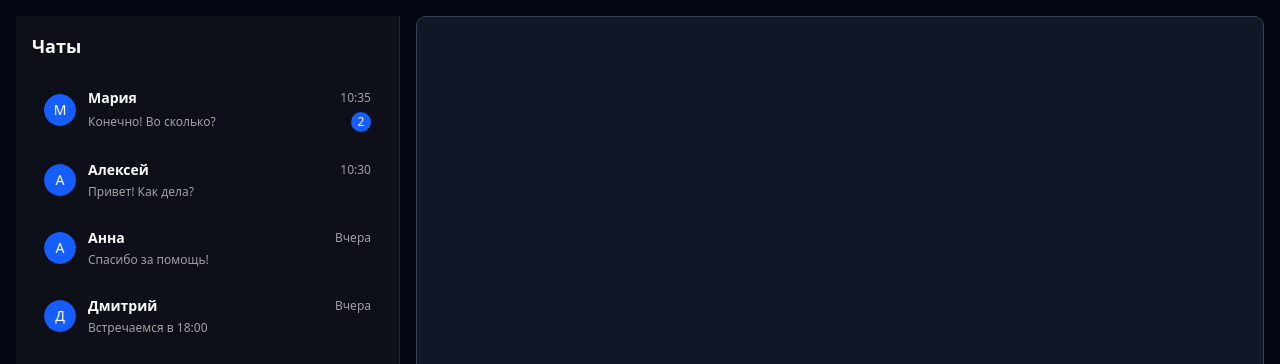
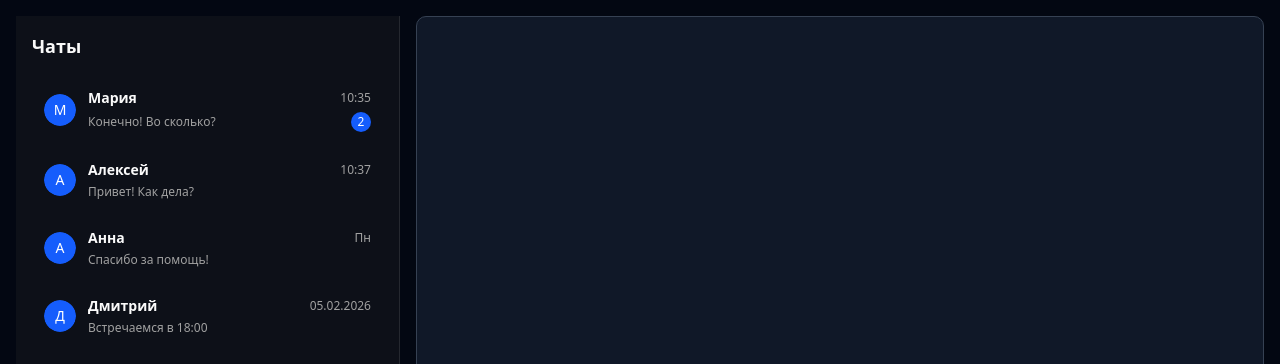
Before and after one commit to GalkinAlexeyAndreevich/chat-next-js, a Next.js app: page / in a window 1280 px wide. Shown: the top 364 px of the page. Built offline with nearby package versions, Linux system fonts and the light colour scheme.

Commit message:
refactor: change data for mock

```diff
--- a/features/chat/mocks/data.ts
+++ b/features/chat/mocks/data.ts
@@ -1,30 +1,40 @@
-import type { Chat, Message } from "../types"
+import type { Message } from "@/shared/types"
+import type { Chat } from "../types"
+import { formatChatTimestamp } from "@/features/messages"
+
+const now = new Date()
+const today2 = new Date(now.getFullYear(), now.getMonth(), now.getDate(), 10, 33)
+const today3 = new Date(now.getFullYear(), now.getMonth(), now.getDate(), 10, 35)
+const today4 = new Date(now.getFullYear(), now.getMonth(), now.getDate(), 10, 36)
+const today5 = new Date(now.getFullYear(), now.getMonth(), now.getDate(), 10, 37)
+const yesterday = new Date(now.getFullYear(), now.getMonth(), now.getDate() - 1, 15, 0)
+const lastWeek = new Date(now.getFullYear(), now.getMonth(), now.getDate() - 5, 12, 0)
 
 export const initialChats: Chat[] = [
   {
     id: "1",
     name: "Мария",
     lastMessage: "Конечно! Во сколько?",
-    timestamp: "10:35",
+    timestamp: formatChatTimestamp(today3),
     unreadCount: 2,
   },
   {
     id: "2",
     name: "Алексей",
     lastMessage: "Привет! Как дела?",
-    timestamp: "10:30",
+    timestamp: formatChatTimestamp(today5),
   },
   {
     id: "3",
     name: "Анна",
     lastMessage: "Спасибо за помощь!",
-    timestamp: "Вчера",
+    timestamp: formatChatTimestamp(yesterday),
   },
   {
     id: "4",
     name: "Дмитрий",
     lastMessage: "Встречаемся в 18:00",
-    timestamp: "Вчера",
+    timestamp: formatChatTimestamp(lastWeek),
   },
 ]
 
@@ -32,53 +42,91 @@ export const initialMessages: Record<string, Message[]> = {
   "1": [
     {
       id: "1",
-      author: "Мария",
+      author: {
+        id: "user-maria",
+        name: "Мария",
+        avatar: "",
+      },
       text: "Привет! Всё отлично, спасибо! А у тебя?",
-      timestamp: "10:32",
+      timestamp: yesterday,
     },
     {
       id: "2",
-      author: "Вы",
+      author: {
+        id: "user-1",
+        name: "Вы",
+        avatar: "",
+      },
       text: "Тоже хорошо. Хочешь встретиться сегодня?",
-      timestamp: "10:33",
+      timestamp: today2,
       isOwn: true,
     },
     {
       id: "3",
-      author: "Мария",
+      author: {
+        id: "user-maria",
+        name: "Мария",
+        avatar: "",
+      },
       text: "Конечно! Во сколько?",
-      timestamp: "10:35",
+      timestamp: today3,
     },
     {
       id: "4",
-      author: "Вы",
+      author: {
+        id: "user-1",
+        name: "Вы",
+        avatar: "",
+      },
       text: "Давай в 18:00 в кафе на главной?",
-      timestamp: "10:36",
+      timestamp: today4,
       isOwn: true,
+    },
+    {
+      id: "8",
+      author: {
+        id: "user-maria",
+        name: "Мария",
+        avatar: "",
+      },
+      text: "Отлично, до встречи!",
+      timestamp: today5,
     },
   ],
   "2": [
     {
       id: "5",
-      author: "Алексей",
+      author: {
+        id: "user-alexey",
+        name: "Алексей",
+        avatar: "",
+      },
       text: "Привет! Как дела?",
-      timestamp: "10:30",
+      timestamp: today5,
     },
   ],
   "3": [
     {
       id: "6",
-      author: "Анна",
+      author: {
+        id: "user-anna",
+        name: "Анна",
+        avatar: "",
+      },
       text: "Спасибо за помощь!",
-      timestamp: "Вчера",
+      timestamp: yesterday,
     },
   ],
   "4": [
     {
       id: "7",
-      author: "Дмитрий",
+      author: {
+        id: "user-dmitry",
+        name: "Дмитрий",
+        avatar: "",
+      },
       text: "Встречаемся в 18:00",
-      timestamp: "Вчера",
+      timestamp: lastWeek,
     },
   ],
 }
```
